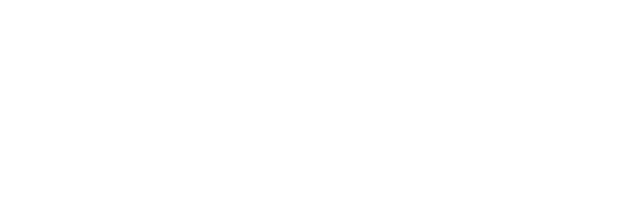
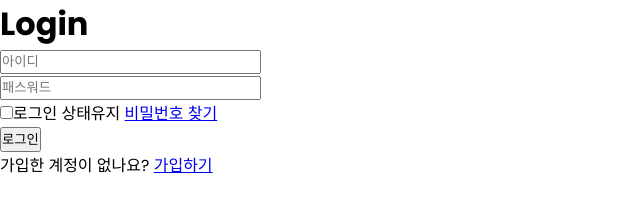
Before and after one commit to 0Hoxy/Login-Form, a plain HTML site: page index.html in a window 1280 px wide. Shown: the whole page, without its empty margins (0-640 px from the left). Drawn offline with nearby package versions, Linux system fonts and the light colour scheme.

Commit message:
로그인폼 HTML작성

```diff
--- a/index.html
+++ b/index.html
@@ -10,7 +10,26 @@
 </head>
 
 <body>
+    <div class="wrapper">
+        <form action="">
+            <h1>Login</h1>
+            <div class="input-box">
+                <input type="text" placeholder="아이디" required>
+            </div>
+            <div class="input-box">
+                <input type="password" placeholder="패스워드" required>
+            </div>
 
+            <div class="rememver-forget">
+                <label><input type="checkbox">로그인 상태유지<label>
+                        <a href="#">비밀번호 찾기</a>
+            </div>
+            <button type="submit" class="btn">로그인</button>
+            <div class="register-link">
+                <p>가입한 계정이 없나요? <a href="#">가입하기</a></p>
+            </div>
+        </form>
+    </div>
 
 </body>
 
--- a/style.css
+++ b/style.css
@@ -1,5 +1,5 @@
 @import url("https://fonts.googleapis.com/css2?family=Poppins:wght@300;400;500;600;700;800;900&display=swap");
-
+/* *=전체 */
 * {
   margin: 0;
   padding: 0;
```
